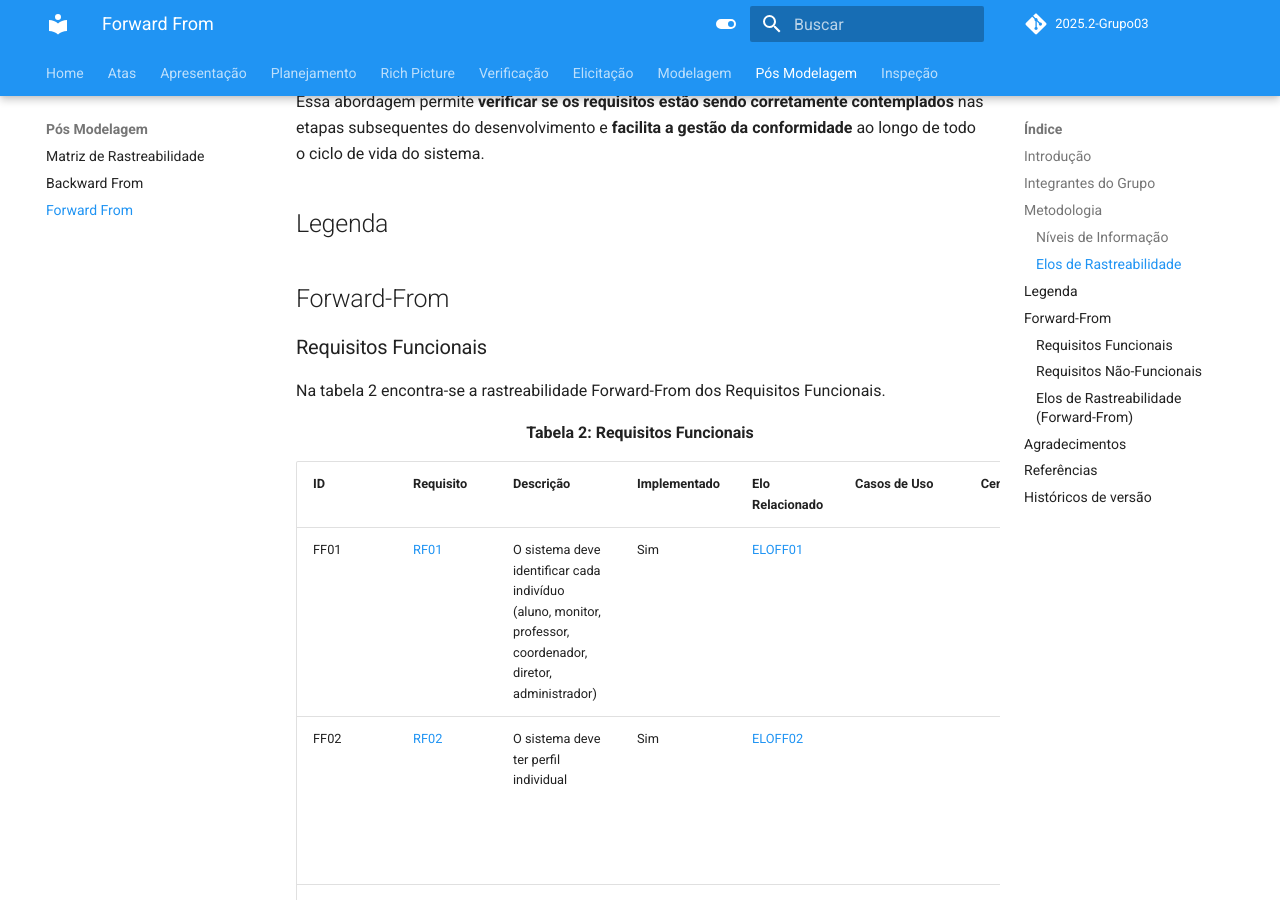
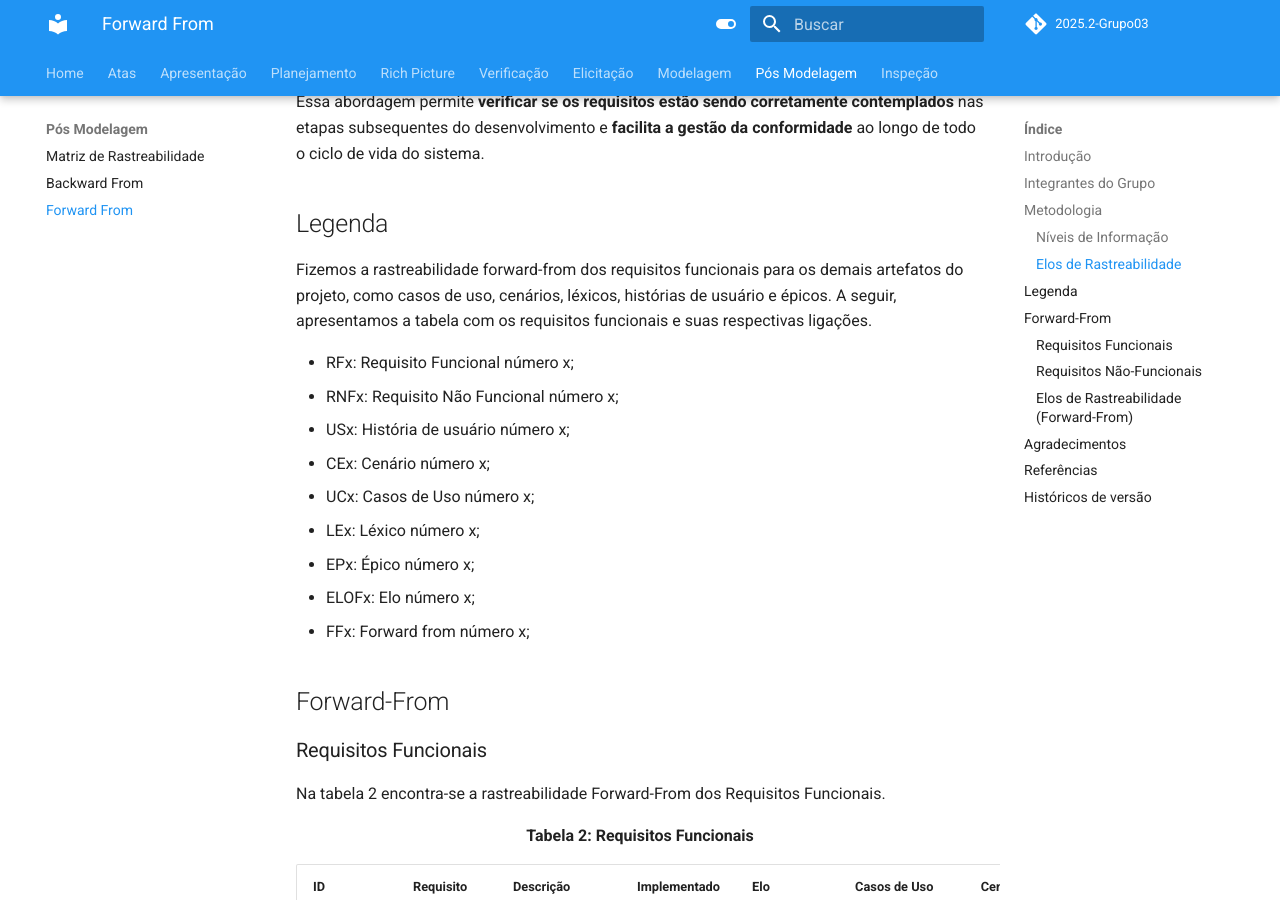
Before and after one commit to Requisitos-de-Software/2025.2-Grupo03, an MkDocs documentation site: the page built from docs/Pos-modelagem/forward.md, in a window 1280 px wide and 900 px high, scrolled down 3456 px. Built offline with MkDocs 1.6.1 and Material for MkDocs 9.7.7, drawn with Linux system fonts in a browser that asks for light colours; comment, search, counter and statistics services are not loaded.

Commit message:
Document forward traceability of functional requirements
Added a note about forward traceability of functional requirements to project artifacts.

```diff
--- a/docs/Pos-modelagem/forward.md
+++ b/docs/Pos-modelagem/forward.md
@@ -73,6 +73,18 @@ Essa abordagem permite **verificar se os requisitos estão sendo corretamente co
 
 
 ## Legenda
+
+Fizemos a rastreabilidade forward-from dos requisitos funcionais para os demais artefatos do projeto, como casos de uso, cenários, léxicos, histórias de usuário e épicos. A seguir, apresentamos a tabela com os requisitos funcionais e suas respectivas ligações.
+
+- RFx: Requisito Funcional número x;
+- RNFx: Requisito Não Funcional número x;
+- USx: História de usuário número x;
+- CEx: Cenário número x;
+- UCx: Casos de Uso número x;
+- LEx: Léxico número x;
+- EPx: Épico número x;
+- ELOFx: Elo número x;
+- FFx: Forward from número x;
 
 ## Forward-From
 
```
